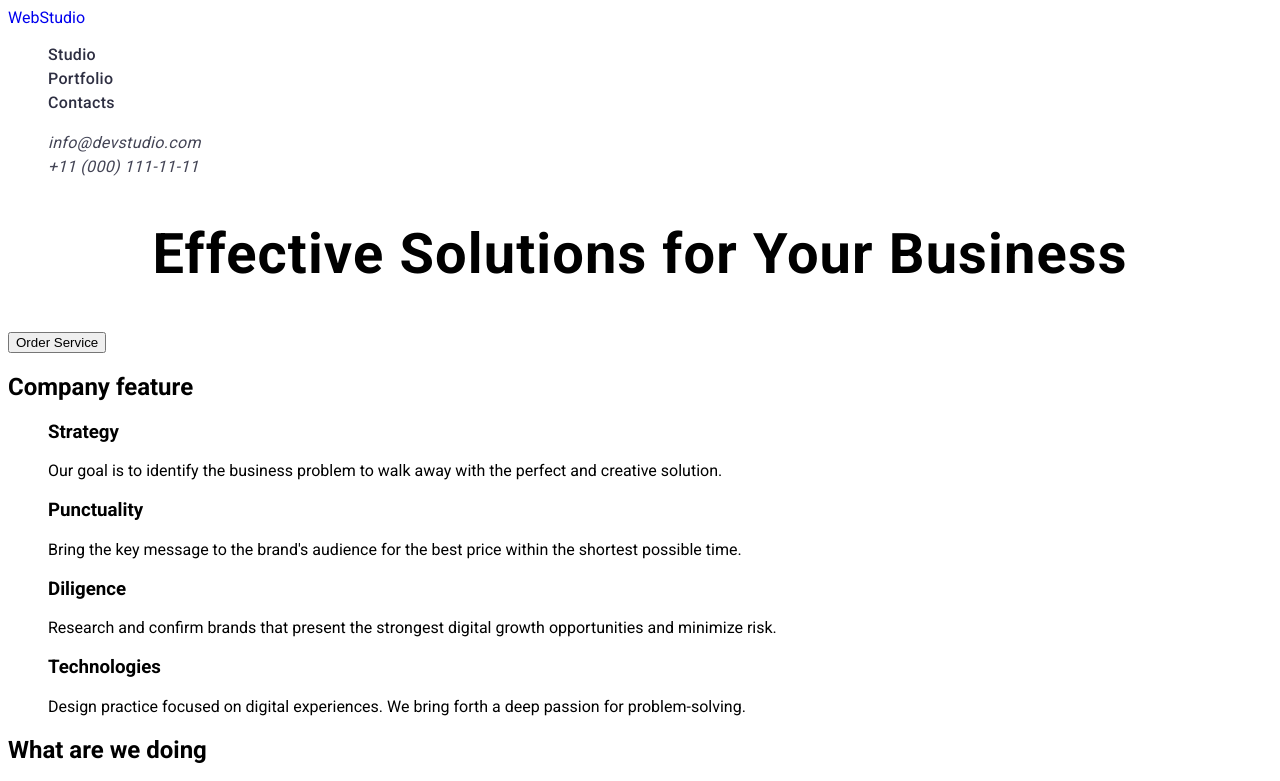
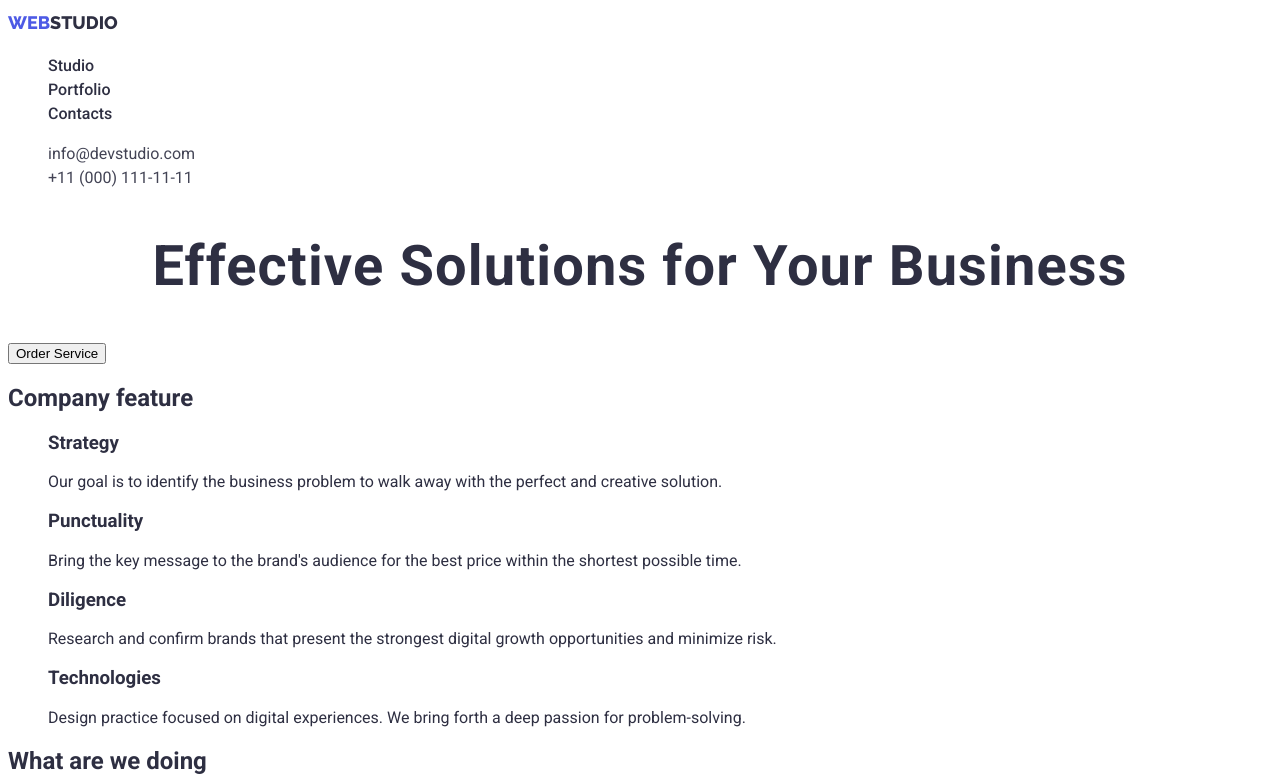
Before and after one commit to Aleksandr2905/goit-markup-hw-02, a plain HTML site: page index.html in a window 1280 px wide. Shown: the top 781 px of the page. Drawn offline with Linux system fonts and the light colour scheme.

Commit message:
стилі хедер

```diff
--- a/css/styles.css
+++ b/css/styles.css
@@ -7,30 +7,43 @@
 }
 
 body {
-    font-family: Roboto; sans-serif;
+  font-family: Roboto, sans-serif;
+  color: #2e2f42;
 }
 
 /* ======= HEADER ======= */
 
-.menu-link {
+.logo {
+  font-family: Raleway;
+  font-size: 18px;
+  font-weight: 800;
+  line-height: 1.67;
   color: #2e2f42;
-  font-weight: 500;
-  font-size: 16px;
-  line-height: 1.5;
-  letter-spacing: 0.32px;
 }
 
-.contact {
-    color:#434455;
-    font-weight: 400;
-    font-size: 16px;
-    line-height: 1.5;
-    letter-spacing: 0.32px;
+.logo-accent {
+  color: #4d5ae5;
 }
 
-.contact:hover,
-.contact:focus {
-    color:blue
+.site-nav .link {
+  color: #2e2f42;
+  font-size: 16px;
+  font-weight: 500;
+  line-height: 1.5;
+}
+
+.nav-contact .link {
+  color: #434455;
+  font-family: Roboto;
+  font-size: 16px;
+  font-style: normal;
+  font-weight: 400;
+  line-height: 1.5;
+}
+
+.nav-contact .link:hover,
+.nav-contact .link:focus {
+  color: #e7e9fc;
 }
 
 /* ======= /HEADER ======= */
--- a/index.html
+++ b/index.html
@@ -14,30 +14,28 @@
   </head>
   <body>
     <!-- Site header -->
-    <header class="page-header">
-      <nav class="page-nav">
+    <header>
+      <nav>
         <a class="logo link" href="./index.html"
-          ><span class="logo-web">Web</span>Studio</a
+          ><span class="logo-accent">WEB</span>STUDIO</a
         >
 
-        <ul class="menu list">
-          <li class="menu-item"><a class="menu-link link">Studio</a></li>
-          <li class="menu-item"><a class="menu-link link">Portfolio</a></li>
-          <li class="menu-item"><a class="menu-link link">Contacts</a></li>
+        <ul class="site-nav list">
+          <li><a class="link">Studio</a></li>
+          <li><a class="link">Portfolio</a></li>
+          <li><a class="link">Contacts</a></li>
         </ul>
       </nav>
 
       <address>
         <ul class="list">
-          <li class="address-item">
-            <a class="contact link" href="mailto:info@devstudio.com"
+          <li class="nav-contact">
+            <a class="link" href="mailto:info@devstudio.com"
               >info@devstudio.com</a
             >
           </li>
-          <li class="address-item">
-            <a class="contact link" href="tel:+110001111111"
-              >+11 (000) 111-11-11</a
-            >
+          <li class="nav-contact">
+            <a class="link" href="tel:+110001111111">+11 (000) 111-11-11</a>
           </li>
         </ul>
       </address>
@@ -150,7 +148,9 @@
 
     <!-- Site footer -->
     <footer>
-      <a class="link" href="./index.html">WebStudio</a>
+      <a class="logo link" href="./index.html"
+        ><span class="logo-accent">WEB</span>STUDIO</a
+      >
       <p>
         Increase the flow of customers and sales for your business with digital
         marketing & growth solutions.
```
Lines whose indentation alone changed are shown as unchanged.
